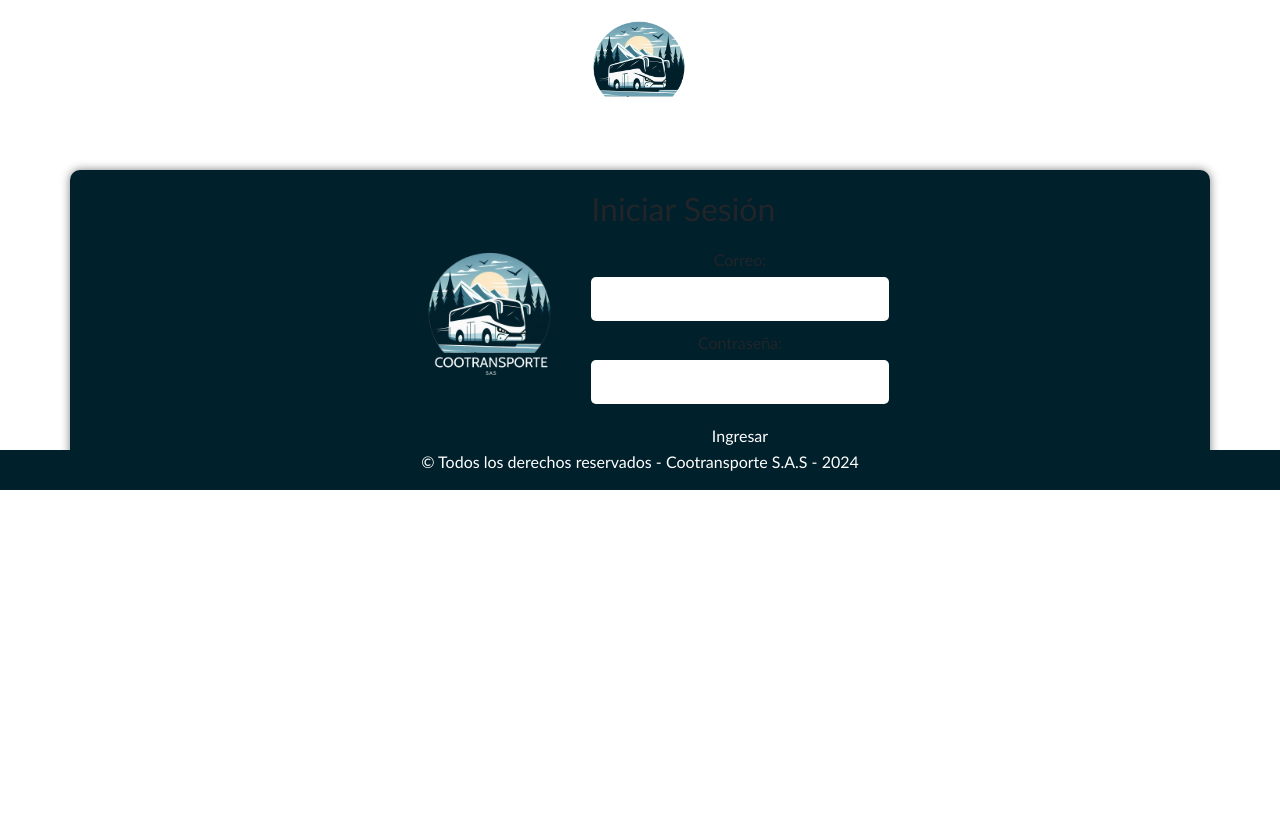
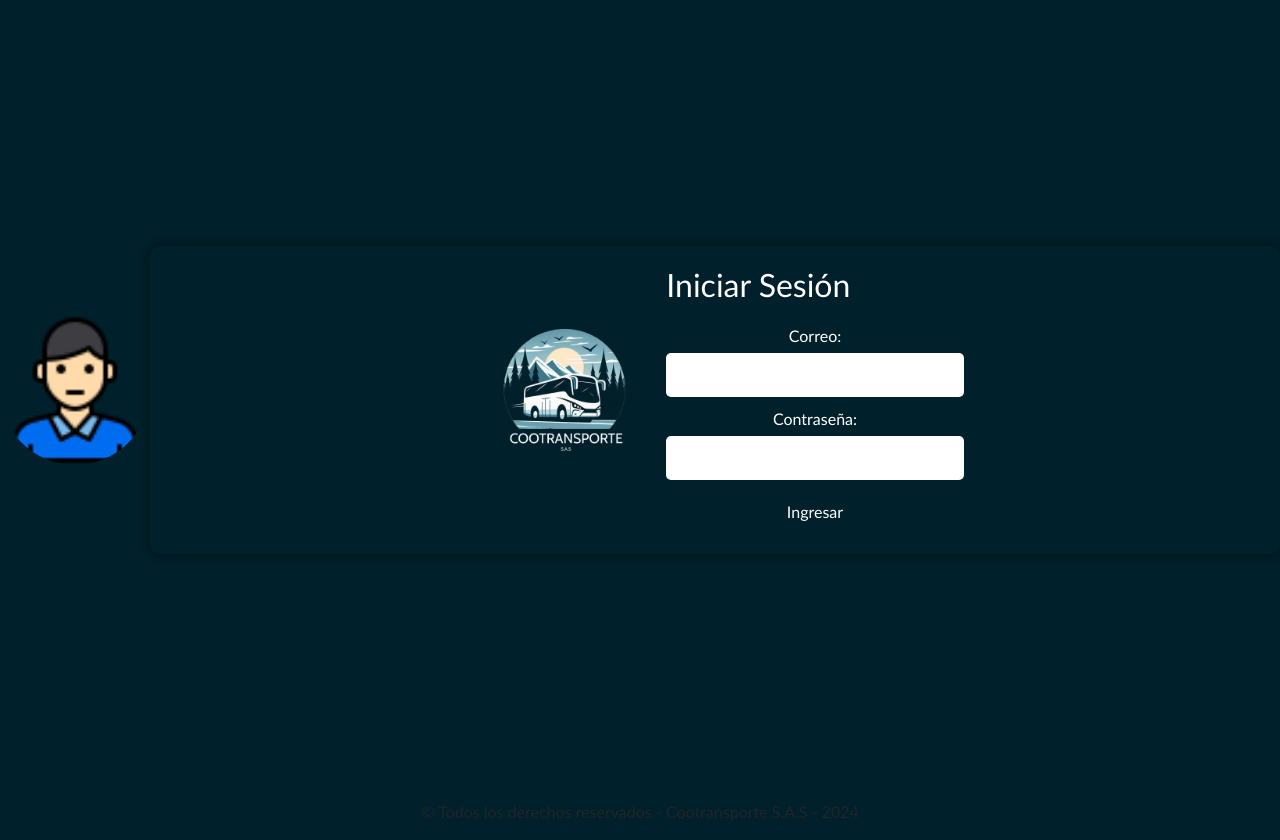
Before and after one commit to DavidR1205/appViajes, a React (Vite) app in the folder FrontEnd/: page /login in a window 1280 px wide. Before the commit the page ends 800 px from the top, so only its background shows below. Built offline with nearby package versions, Linux system fonts and the light colour scheme.

Commit message:
Actualización del Login

```diff
--- a/FrontEnd/src/App.jsx
+++ b/FrontEnd/src/App.jsx
@@ -1,7 +1,7 @@
 import { BrowserRouter as Router, useLocation } from "react-router-dom"
 import LayoutPrincipal from "../src/layout/layoutPrincipal"
 import LayoutAdmin from "./layout/layoutAdmin"
-import LayoutLogin from "./layout/layoutLogin"
+import LayoutLogin from "../src/layout/layoutLogin"
 import Routes from "./router/router"
 
 function App() {
--- a/FrontEnd/src/assets/css/estilosLogin/estilosLogin.css
+++ b/FrontEnd/src/assets/css/estilosLogin/estilosLogin.css
@@ -1,15 +1,15 @@
-/*body {
-    font-family:Cambria, Cochin, Georgia, Times, 'Times New Roman', serif;
+.login-page {
+    font-family: Cambria, Cochin, Georgia, Times, 'Times New Roman', serif;
     background-color: #00202b;
     color: #fff;
     display: flex;
-    justify-content:center;
-    align-items:center;
+    justify-content: center;
+    align-items: center;
     height: 100vh;
     margin: 0;
-}*/
+}
 
-.container {
+.login-page .container {
     display: flex;
     background-color: #00202b;
     padding: 20px;
@@ -19,49 +19,47 @@
     align-items: center;
 }
 
-.logo {
+.login-page .logo {
     width: 200px;
     height: 200px;
     text-align: left;
 }
 
-.user {
+.login-page .user {
     display: flex;
     justify-content: center;
     margin-bottom: 20px;
-  }
+}
 
-
-  .user img {
+.login-page .user img {
     width: 150px;
     height: auto;
     border-radius: 50%;
-  }
+}
 
-
-.logo img {
+.login-page .logo img {
     width: 200px;
     height: 200px;
     align-items: left;
 }
 
-.login-form {
+.login-page .login-form {
     max-width: auto;
     justify-content: center;
 }
 
-.login-form h2 {
+.login-page .login-form h2 {
     margin-bottom: 20px;
     justify-content: center;
 }
 
-.login-form label {
+.login-page .login-form label {
     display:flex;
     margin-bottom: 5px;
     justify-content: center;
 }
 
-.login-form input {
+.login-page .login-form input {
     width: 100%;
     padding: 10px;
     margin-bottom: 10px;
@@ -70,7 +68,7 @@
     border-radius: 5px;
 }
 
-.login-form button {
+.login-page .login-form button {
     width: 100%;
     padding: 10px;
     background-color: #00202b;
@@ -82,10 +80,10 @@
     cursor: pointer;
 }
 
-.login-form button:hover {
+.login-page .login-form button:hover {
     background-color:black;
 }
 
-/*header {
+header {
     background-color: #00202b;
-}*/
+}
--- a/FrontEnd/src/components/componentsLogin/footerLogin.jsx
+++ b/FrontEnd/src/components/componentsLogin/footerLogin.jsx
@@ -1,14 +1,17 @@
 import React from 'react'
-import "../../assets/css/estilosAdmin/estilos.css"
+import "../../assets/css/estilosLogin/estilosLogin.css"
 
-const footerLogin = () => {
+const Footer = () => {
   return (
-    <div>
-      <div className="contCopy">
-        <p className="copyFooter">© Todos los derechos reservados - Cootransporte S.A.S - 2024</p>
-      </div>
+    <footer class="footer">
+    <div class="footer-container">
     </div>
+    <div class="footer-bottom">
+      <p>© Todos los derechos reservados - Cootransporte S.A.S - 2024</p>
+    </div>
+  </footer>
+
   )
 }
 
-export default footerLogin
+export default Footer
--- a/FrontEnd/src/layout/layoutLogin.jsx
+++ b/FrontEnd/src/layout/layoutLogin.jsx
@@ -1,5 +1,4 @@
 import FooterLogin from "../components/componentsLogin/footerLogin"
-import Router from "../router/router"
 
 const layoutLogin = ({children}) => {
   return (
--- a/FrontEnd/src/pages/pagesLogin/login.jsx
+++ b/FrontEnd/src/pages/pagesLogin/login.jsx
@@ -1,12 +1,12 @@
-import React from 'react'
+import '../../assets/css/estilosLogin/estilosLogin.css'
 import logo from '../../assets/image/loginImage/logo.png'
-import usuario from '../../assets/image/loginImage/logo.png'
+import usuario from '../../assets/image/loginImage/usuario.png'
 import { Link } from 'react-router-dom'
-import "../../assets/css/estilosLogin/estilosLogin.css"
 
 const Login = () => {
   return (
     <>
+      <div className='login-page'>
         <div className='user'>
           <Link to="/">
             <img src={usuario} alt="Logo Usuario" />
@@ -30,6 +30,7 @@ const Login = () => {
             </form>
           </div>
         </div>
+      </div>
     </>
   )
 }
```
Lines whose indentation alone changed are shown as unchanged.
